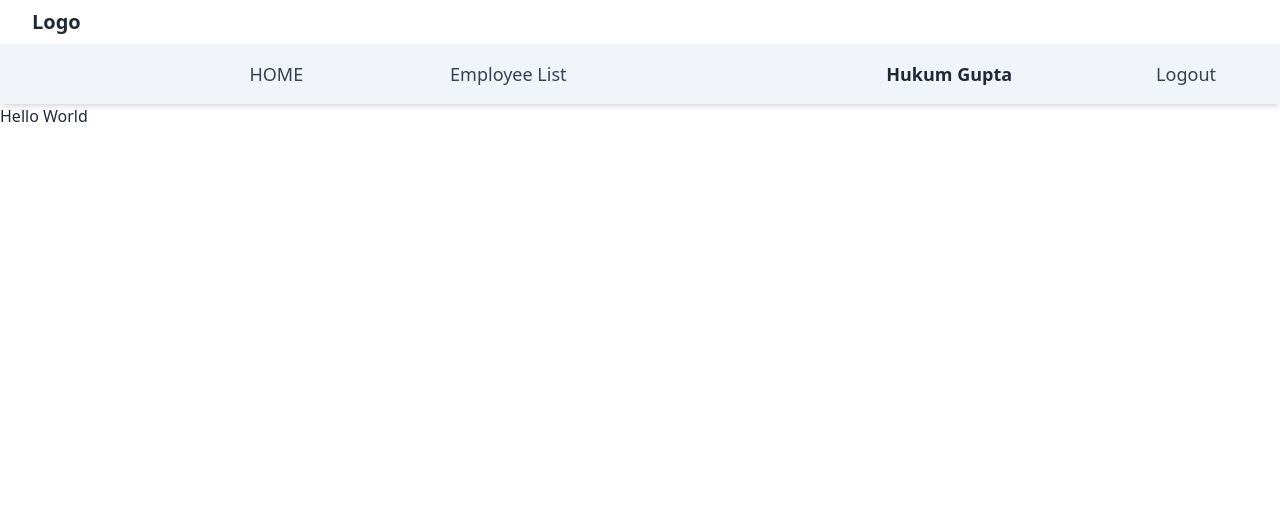
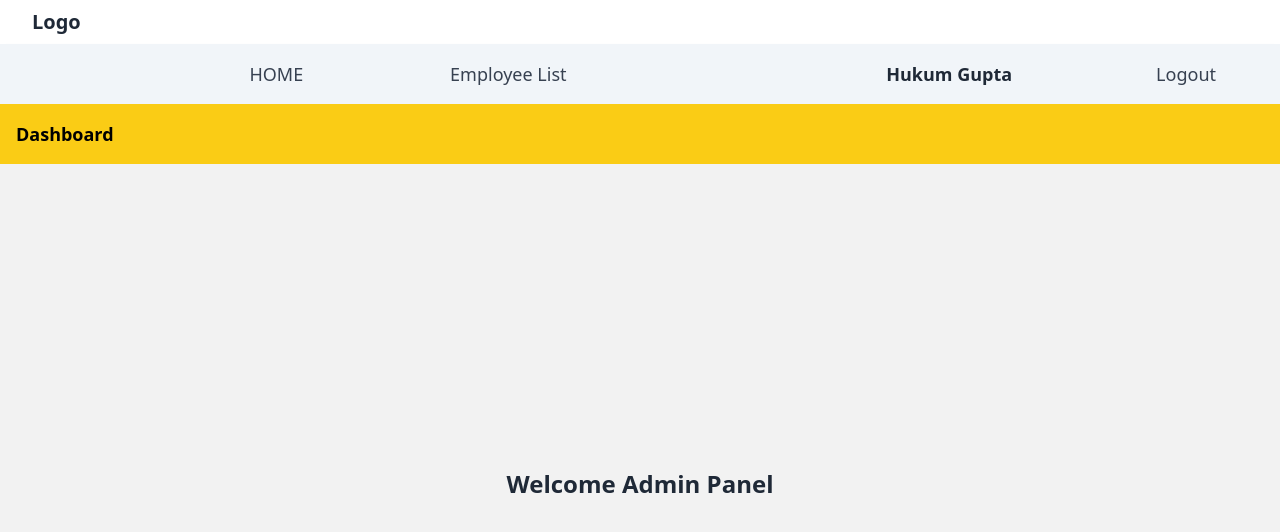
Before and after one commit to sushantskb/Intership-Machine-Task, a React app in the folder client/: page / in a window 1280 px wide. Shown: the top 532 px of the page. Built offline with nearby package versions, Linux system fonts and the light colour scheme; the HTML template or start-up script is replaced by a standard one.

Commit message:
home page added

```diff
--- a/client/src/App.jsx
+++ b/client/src/App.jsx
@@ -1,13 +1,13 @@
 import { BrowserRouter, Route, Routes } from "react-router-dom";
 import Layout from "./Layout";
-import Website from "./pages/Website";
+import HomePage from "./pages/HomePage";
 
 export default function App() {
   return (
     <BrowserRouter>
       <Routes>
         <Route element={<Layout />}>
-          <Route path="/" element={<Website />} />
+          <Route path="/" element={<HomePage />} />
         </Route>
       </Routes>
     </BrowserRouter>
--- /dev/null
+++ b/client/src/components/common/Header2.jsx
@@ -0,0 +1,10 @@
+/* eslint-disable react/prop-types */
+const Header2 = ({ title }) => {
+  return (
+    <header className="bg-yellow-400 p-4">
+      <h1 className="text-lg font-bold text-black">{title}</h1>
+    </header>
+  );
+};
+
+export default Header2;
--- /dev/null
+++ b/client/src/pages/HomePage.jsx
@@ -0,0 +1,19 @@
+import Header2 from "../components/common/Header2";
+
+const HomePage = () => {
+  return (
+    <div className="min-h-screen bg-base-200">
+      {/* Header */}
+      <Header2 title={"Dashboard"} />
+
+      {/* Main Content */}
+      <main className="flex items-center justify-center h-[80vh]">
+        <h2 className="text-2xl font-semibold text-gray-800">
+          Welcome Admin Panel
+        </h2>
+      </main>
+    </div>
+  );
+};
+
+export default HomePage;
--- a/client/src/pages/Website.jsx
+++ /dev/null
@@ -1,10 +0,0 @@
-
-const Website = () => {
-  return (
-    <div>
-        <h1>Hello World</h1>
-    </div>
-  )
-}
-
-export default Website
```
